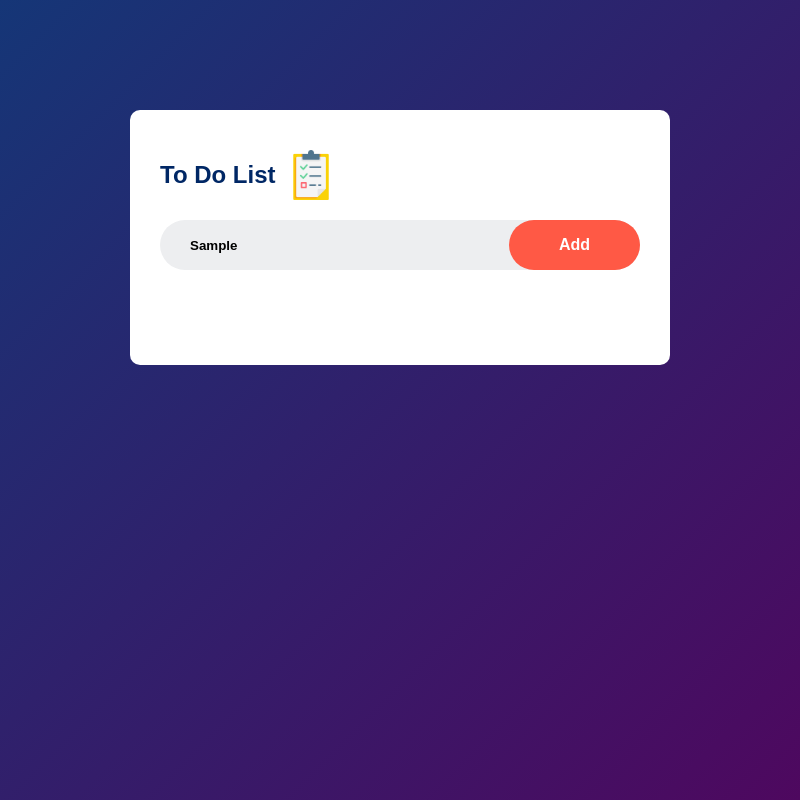
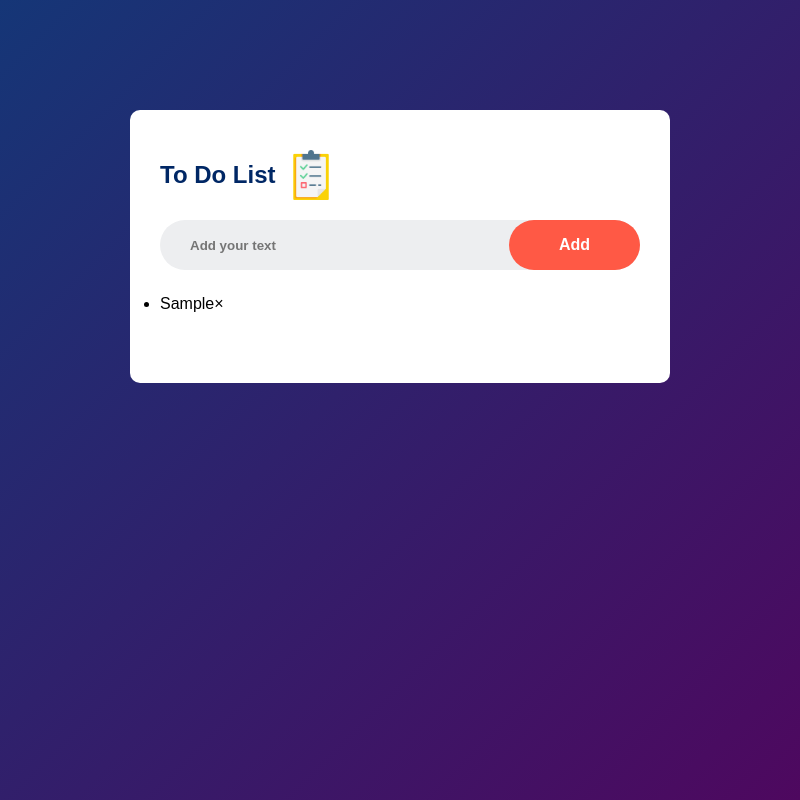
Before and after one commit to Chathu004/Electron-sample-project, an Electron app: page index.html in a window 800 px wide. Both pictures are taken after typing "Sample" into the empty fields and a click on the button "Add". Drawn offline with Linux system fonts and the light colour scheme.

Commit message:
create a function for adding task

```diff
--- a/index.html
+++ b/index.html
@@ -4,7 +4,7 @@
 <head>
   <meta charset="UTF-8">
   <!-- https://developer.mozilla.org/en-US/docs/Web/HTTP/CSP -->
-  <meta http-equiv="Content-Security-Policy" content="default-src 'self'; script-src 'self'">
+  <!-- <meta http-equiv="Content-Security-Policy" content="default-src 'self'; script-src 'self'"> -->
   <title>To Do List App</title>
   <link rel="stylesheet"  href="style.css">
 </head>
@@ -15,10 +15,17 @@
       <h2>To Do List <img src="img/bookIcn.png" width="50" height="50"></h2>
       <div class="row">
         <input type="text" id="input-box" placeholder="Add your text">
-        <button type="button">Add</button>
+        <button onclick="addTask()">Add</button>
       </div>
+      <ul id="list-container">
+        <!-- <li class="checked">Task 1</li>
+        <li>Task 2</li>
+        <li>Task 3</li> -->
+      </ul>
     </div>
   </div>
+
+  <script src="script.js"></script>
 </body>
 
 </html>
--- /dev/null
+++ b/script.js
@@ -0,0 +1,17 @@
+const inputBox =  document.getElementById("input-box");
+const listContainer =  document.getElementById("list-container");
+
+function addTask(){
+    if(inputBox.value == ''){
+        alert("You must write something!");
+    }else{
+        let li = document.createElement("li");
+        li.innerHTML = inputBox.value;
+        listContainer.appendChild(li);
+        let span = document.createElement("span");
+        span.innerHTML = "\u00d7";
+        li.appendChild(span);
+    }
+    inputBox.value = "";
+
+}
```
